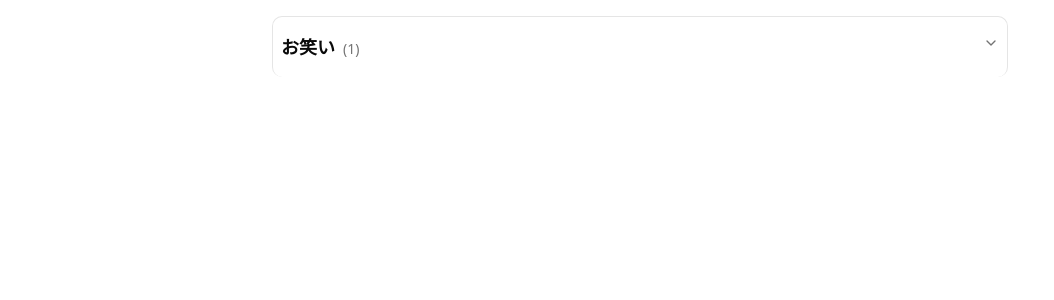
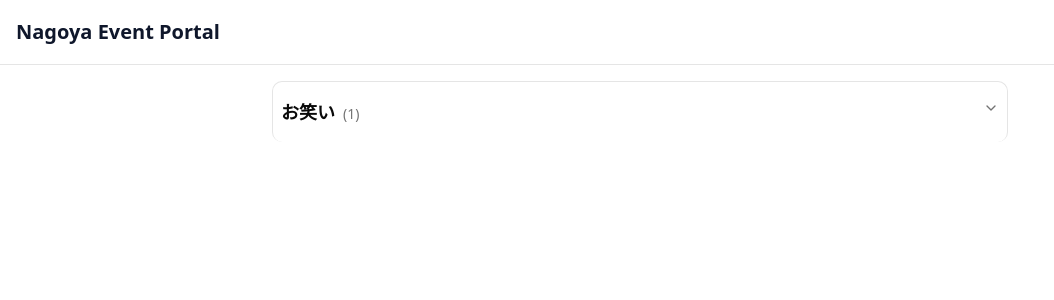
Before and after one commit to org-nakamura0907/nagoya-event-portal, a Next.js app: page / in a window 1280 px wide. Shown: the top 300 px of the page, without its empty margins (0-1054 px from the left). Built offline with nearby package versions, Linux system fonts and the light colour scheme.

Commit message:
テストが通るようにテストを変更

```diff
--- a/src/app/layout.tsx
+++ b/src/app/layout.tsx
@@ -25,7 +25,12 @@ export default function RootLayout({
   return (
     <html lang="ja">
       <body className={`${geistSans.variable} ${geistMono.variable}`}>
-        <main className="w-full max-w-3xl ml-auto mr-auto p-4">{children}</main>
+        <header className="w-full border-b bg-white">
+          <div className="flex h-16 max-w-3xl items-center px-4">
+            <h1 className="text-xl font-bold text-slate-900">Nagoya Event Portal</h1>
+          </div>
+        </header>
+        <main className="block w-full max-w-3xl mx-auto p-4">{children}</main>
       </body>
     </html>
   );
```
Also changed, not shown: 1 other file (tests, documents, lock files or other folders).
